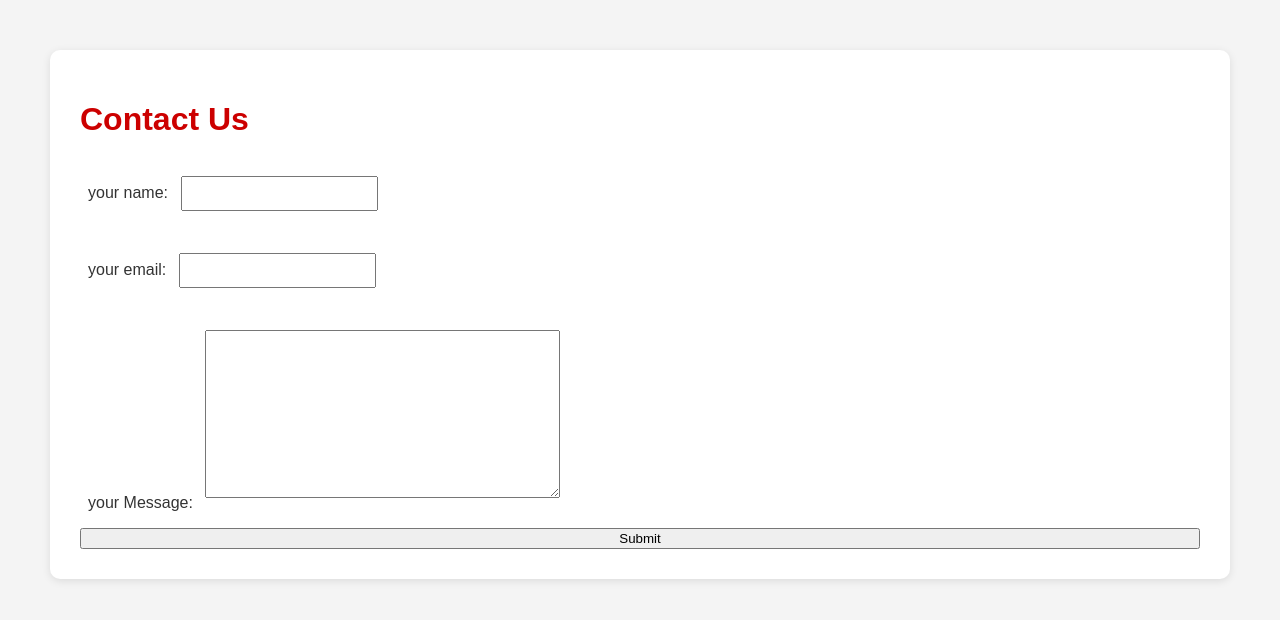
After one commit to venith-creator/DataCamp-Git, a Django app: page /contact/ in a window 1280 px wide. The commit adds this page. Shown: the top 620 px of the page. Run offline with Django 3.2, Linux system fonts and the light colour scheme.

Commit message:
Finalise contact form, UI cleanup, and template restructuring

```diff
--- a/VENITHfastcars/admin.py
+++ b/VENITHfastcars/admin.py
@@ -1,5 +1,6 @@
 from django.contrib import admin
 from .models import Product, offer
+from .models import ContactMessage
 
 
 class ProductAdmin(admin.ModelAdmin):
@@ -10,5 +11,10 @@ class offerAdmin(admin.ModelAdmin):
     list_display = ('code', 'discount')
 
 
+class ContactMessageAdmin(admin.ModelAdmin):
+    list_display = ('name', 'email', 'submitted_at' )
+
+
 admin.site.register(Product, ProductAdmin)
 admin.site.register(offer, offerAdmin)
+admin.site.register(ContactMessage, ContactMessageAdmin)
--- /dev/null
+++ b/VENITHfastcars/forms.py
@@ -0,0 +1,13 @@
+from django import forms
+from .models import ContactMessage
+
+class ContactForm(forms.ModelForm):
+    class Meta:
+        model = ContactMessage
+        fields = ['name', 'email', 'message']
+        labels = {
+            'name': 'your name',
+            'email': 'your email',
+            'message': 'your Message'
+
+        }
--- a/VENITHfastcars/models.py
+++ b/VENITHfastcars/models.py
@@ -7,9 +7,20 @@ class Product(models.Model):
     price = models.FloatField()
     stock = models.IntegerField()
     image_url = models.CharField(max_length=2083)
+    description = models.TextField(blank=True)
 
 
 class offer(models.Model):
     code = models.CharField(max_length=15)
     description = models.CharField(max_length=260)
     discount = models.FloatField()
+
+
+class ContactMessage(models.Model):
+    name = models.CharField(max_length=100)
+    email = models.EmailField()
+    message = models.TextField()
+    submitted_at = models.DateTimeField(auto_now_add=True)
+
+    def __str__(self):
+        return f"Message from {self.name} ({self.email})"
--- /dev/null
+++ b/VENITHfastcars/templates/VENITHfastcars/contact.html
@@ -0,0 +1,47 @@
+<!-- templates/contact.html -->
+
+<!DOCTYPE html>
+<html lang="en">
+<head>
+    <meta charset="UTF-8">
+    <title>Contact Us - VENITH Fast Cars</title>
+    <style>
+        body {
+            font-family: Arial, sans-serif;
+            margin: 50px;
+            background-color: #f4f4f4;
+            color: #333;
+        }
+        .container {
+            background: white;
+            padding: 30px;
+            border-radius: 10px;
+            box-shadow: 0 2px 8px rgba(0,0,0,0.1);
+        }
+        h1 {
+            color: #cc0000;
+        }
+        form {
+            display: flex;
+            flex-direction: column;
+        }
+        label, textarea, input {
+            margin-bottom: 10px;
+            padding: 8px;
+        }
+        textarea {
+            min-height: 150px;
+        }
+    </style>
+</head>
+<body>
+    <div class="container">
+        <h1>Contact Us</h1>
+        <form method="POST">
+            {% csrf_token %}
+            {{ form.as_p }}
+            <button type="submit">Submit</button>
+        </form>
+    </div>
+</body>
+</html>
--- a/VENITHfastcars/templates/index.html
+++ b/VENITHfastcars/templates/VENITHfastcars/index.html
@@ -1,4 +1,4 @@
-{% extends 'fastcars.html' %}
+{% extends 'VENITHfastcars/fastcars.html' %}
 
 {% block content %}
     <h1 class="text-center">VENITH Fast Cars</h1>
@@ -13,8 +13,8 @@
                   <h5 class="card-title">{{ product.name }}</h5>
                   <h6 class="card-subtitle mb-2 text-body-secondary">{{ product.stock }} available</h6>
                   <p class="card-text">${{ product.price }}</p>
-                  <a href="#" class="btn btn-primary mb-2">Buy Now</a><br>
-                  <a href="#" class="btn btn-outline-secondary btn-sm">View Details</a>
+                  <a href="{% url 'VENITHfastcars:buy' product.id %}" class="btn btn-primary mb-2">Buy Now</a><br>
+                  <a href="{% url 'VENITHfastcars:product_detail' product.id %}" class="btn btn-outline-secondary btn-sm">View Details</a>
                 </div>
               </div>
         </div>
--- a/VENITHfastcars/urls.py
+++ b/VENITHfastcars/urls.py
@@ -1,13 +1,14 @@
 from django.urls import path
 from . import views
 
-
-
-#/VENITHfastcars
-#/VENITHfastcars/1/detail
-#/VENITHfastcars/new
+app_name = 'VENITHfastcars'
 
 urlpatterns = [
-    path('', views.index ),
-    path('new', views.new)
+    path('', views.index, name='index'),
+    path('new/', views.new, name='new'),
+    path('about/', views.about, name='about'),
+    path('contact/', views.contact, name='contact'),
+    path('<int:product_id>/detail/', views.product_detail, name='product_detail'),
+    path('buy/<int:product_id>/', views.buy, name='buy'),
+    path('confirm_purchase/<int:product_id>/', views.confirm_purchase, name='confirm_purchase'),
 ]
--- a/VENITHfastcars/views.py
+++ b/VENITHfastcars/views.py
@@ -1,17 +1,48 @@
 from django.http import HttpResponse
-from django.shortcuts import render
-from .models import Product
+from django.shortcuts import render, get_object_or_404, redirect
+from .models import Product, ContactMessage
+from .forms import ContactForm
 
-# /VENITHfastcars -> index
-# uniform resource locator
 
 def index(request):
     VENITHfastcars = Product.objects.all()
-    return render(request, 'index.html', {'VENITHfastcars': VENITHfastcars})
+    return render(request, 'VENITHfastcars/index.html', {'VENITHfastcars': VENITHfastcars})
+
+
+def product_detail(request, product_id):
+    product = get_object_or_404(Product, pk=product_id)
+    return render(request, 'VENITHfastcars/product_detail.html', {'product': product})
+
+def buy(request, product_id):
+    product = get_object_or_404(Product, pk=product_id)
+    return render(request, 'VENITHfastcars/buy.html', {'product':product})
 
 
 def new(request):
     return HttpResponse('New cars')
 
 
-# Create your views here.
+def about(request):
+    return render(request, 'VENITHfastcars/about.html')
+
+
+def contact(request):
+    if request.method == "POST":
+        form = ContactForm(request.POST)
+        if form.is_valid():
+            ContactMessage.objects.create(
+                name=form.cleaned_data['name'],
+                email=form.cleaned_data['email'],
+                message=form.cleaned_data['message']
+            )
+            return render(request, 'VENITHfastcars/contact_success.html', {'name': form.cleaned_data['name']})
+    else:
+        form = ContactForm()
+
+    return render(request, 'VENITHfastcars/contact.html', {'form': form})
+
+
+def confirm_purchase(request, product_id):
+    product = get_object_or_404(Product, pk=product_id)
+    print(product)
+    return render(request, 'VENITHfastcars/confirm_purchase.html', {'product':product})
--- a/pycode/urls.py
+++ b/pycode/urls.py
@@ -18,5 +18,5 @@ from django.urls import path, include
 
 urlpatterns = [
     path('admin/', admin.site.urls),
-    path('VENITHfastcars/', include('VENITHfastcars.urls'))
+    path('', include('VENITHfastcars.urls'))
 ]
```
Also changed, not shown: VENITHfastcars/templates/VENITHfastcars/about.html (added, +24 -0 lines), VENITHfastcars/templates/VENITHfastcars/buy.html (added, +27 -0 lines), VENITHfastcars/templates/VENITHfastcars/confirm_purchase.html (added, +9 -0 lines), VENITHfastcars/templates/VENITHfastcars/contact_success.html (added, +13 -0 lines), VENITHfastcars/templates/VENITHfastcars/product_detail.html (added, +38 -0 lines), VENITHfastcars/migrations/0003_contactmessage.py (added), VENITHfastcars/migrations/0004_remove_contactmessage_created_at_and_more.py (added), VENITHfastcars/migrations/0005_product_description.py (added), VENITHfastcars/templates/VENITHfastcars/fastcars.html (renamed from VENITHfastcars/templates/fastcars.html).
